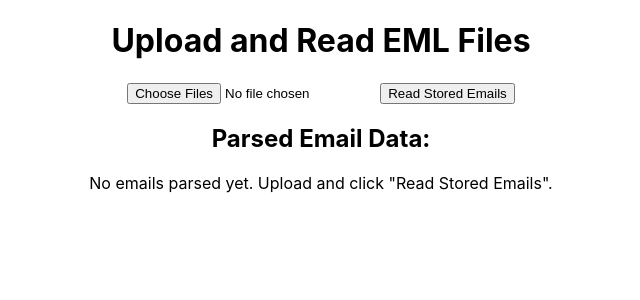
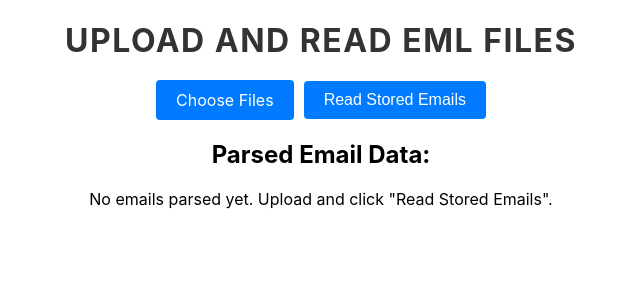
Before and after one commit to ewfx/gaied-binary-brains-2, a React (Create React App) app in the folder code/src/smart-triage/: page / in a window 1280 px wide. Shown: the top 300 px of the page, without its empty margins (319-959 px from the left). Built offline with nearby package versions, Linux system fonts and the light colour scheme.

Commit message:
adding custom styles

```diff
--- /dev/null
+++ b/code/src/smart-triage/src/components/FormPage.css
@@ -0,0 +1,102 @@
+.input-container {
+  display: flex;
+  align-items: center;
+  justify-content: center; /* Center content horizontally */
+  gap: 10px; /* Adjust the gap between the input and button as needed */
+}
+
+.file-input {
+  display: none; /* Hide the default file input */
+}
+
+.custom-file-upload {
+  display: inline-block;
+  padding: 10px 20px;
+  background-color: #007bff;
+  color: white;
+  border: none;
+  border-radius: 4px;
+  font-size: 16px;
+  cursor: pointer;
+  transition: background-color 0.3s ease;
+}
+
+.custom-file-upload:hover {
+  background-color: #0056b3;
+}
+
+.custom-file-upload:focus {
+  outline: none;
+}
+
+.custom-button {
+  display: inline-block;
+  padding: 10px 20px;
+  background-color: #007bff;
+  color: white;
+  border: none;
+  border-radius: 4px;
+  font-size: 16px;
+  cursor: pointer;
+  transition: background-color 0.3s ease;
+}
+
+.custom-button:hover {
+  background-color: #0056b3;
+}
+
+.custom-button:focus {
+  outline: none;
+}
+
+.email-list {
+  list-style-type: none;
+  padding: 0;
+}
+
+.email-item {
+  border: 1px solid #ddd;
+  border-radius: 4px;
+  padding: 10px;
+  margin-bottom: 10px;
+  background-color: #f9f9f9;
+}
+
+.email-details {
+  list-style-type: none;
+  padding-left: 20px;
+  margin-top: 5px;
+}
+
+.email-details li {
+  margin-bottom: 5px;
+}
+
+.toggle-button {
+  margin-left: 10px;
+  padding: 5px 10px;
+  background-color: #007bff;
+  color: white;
+  border: none;
+  border-radius: 4px;
+  font-size: 12px;
+  cursor: pointer;
+  transition: background-color 0.3s ease;
+}
+
+.toggle-button:hover {
+  background-color: #0056b3;
+}
+
+.toggle-button:focus {
+  outline: none;
+}
+
+.custom-heading {
+  font-size: 2rem; /* Adjust the font size */
+  color: #333; /* Adjust the color */
+  text-align: center; /* Center the heading */
+  margin-bottom: 20px; /* Add some space below the heading */
+  text-transform: uppercase; /* Make the text uppercase */
+  letter-spacing: 1.5px; /* Add some letter spacing */
+}
--- a/code/src/smart-triage/src/components/FormPage.js
+++ b/code/src/smart-triage/src/components/FormPage.js
@@ -1,8 +1,16 @@
-import React, { useState } from "react";
+import React, { useState, useEffect } from "react";
+import './FormPage.css';
 
 const FormPage = () => {
   const [files, setFiles] = useState([]);
   const [parsedEmails, setParsedEmails] = useState([]);
+  const [expandedEmailIndex, setExpandedEmailIndex] = useState(null);
+
+  useEffect(() => {
+    if (parsedEmails.length > 0) {
+      setExpandedEmailIndex(0);
+    }
+  }, [parsedEmails]);
 
   const handleFileUpload = async (event) => {
     if (event.target.files) {
@@ -56,34 +64,55 @@ const FormPage = () => {
     setParsedEmails(parsedData);
   };
 
+  const toggleEmailDetails = (index) => {
+    setExpandedEmailIndex(expandedEmailIndex === index ? null : index);
+  };
+
   return (
     <div className="p-6 space-y-4">
-      <h1 className="text-xl font-bold">Upload and Read EML Files</h1>
+      <h1 className="text-xl font-bold custom-heading">Upload and Read EML Files</h1>
 
+      <div className="input-container">
         <input
           type="file"
           multiple
           onChange={handleFileUpload}
-        className="block w-full px-4 py-2 border rounded-md"
+          className="file-input"
+          id="file-upload"
         />
-
+        <label htmlFor="file-upload" className="custom-file-upload">
+          Choose Files
+        </label>
         <button
           onClick={handleReadEmails}
-        className="px-4 py-2 mt-2 bg-blue-500 text-white rounded-md"
+          className="custom-button"
         >
           Read Stored Emails
         </button>
+      </div>
 
       <div className="mt-4">
         <h2 className="font-semibold">Parsed Email Data:</h2>
         {parsedEmails.length > 0 ? (
-          <ul>
+          <ul className="email-list">
             {parsedEmails.map((email, index) => (
-              <li key={index} className="mb-2">
-                <p><strong>File Name:</strong> {email.fileName}</p>
-                <p><strong>From:</strong> {email.from}</p>
-                <p><strong>To:</strong> {email.to}</p>
-                <p><strong>Subject:</strong> {email.subject}</p>
+              <li key={index} className="email-item mb-2">
+                <p>
+                  <strong>File Name:</strong> {email.fileName}
+                  <button
+                    onClick={() => toggleEmailDetails(index)}
+                    className="toggle-button"
+                  >
+                    {expandedEmailIndex === index ? "−" : "+"}
+                  </button>
+                </p>
+                {expandedEmailIndex === index && (
+                  <ul className="email-details">
+                    <li><strong>From:</strong> {email.from}</li>
+                    <li><strong>To:</strong> {email.to}</li>
+                    <li><strong>Subject:</strong> {email.subject}</li>
+                  </ul>
+                )}
               </li>
             ))}
           </ul>
```
Lines whose indentation alone changed are shown as unchanged.
